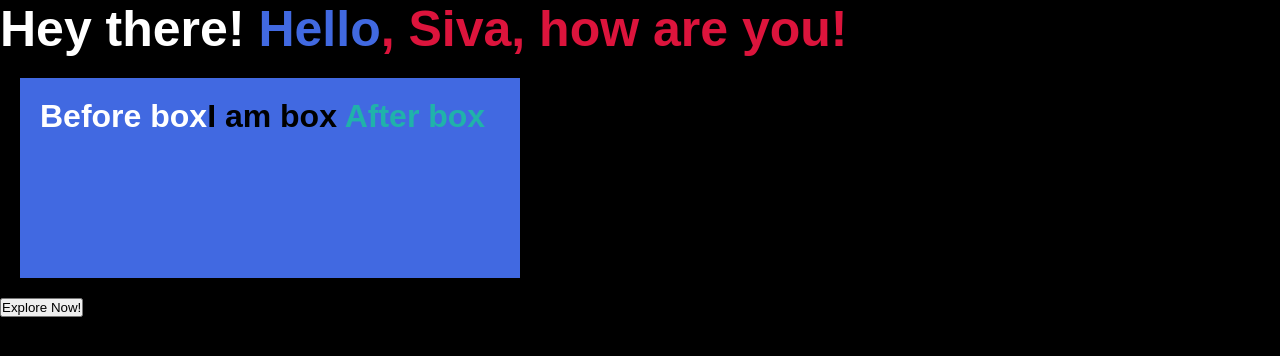
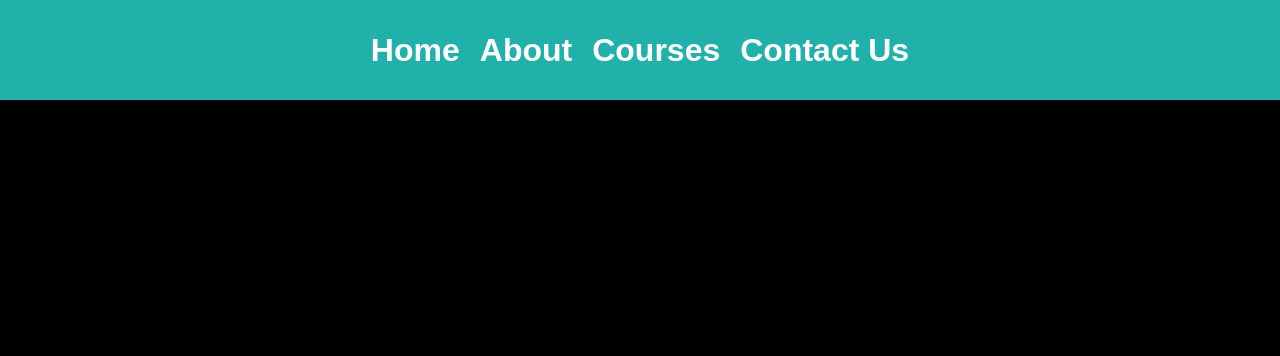
Before and after one commit to krishnalokam/sheryians_coding_school, a plain HTML site: page CSS/tailwindcss/index.html in a window 1280 px wide. Drawn offline with Linux system fonts and the light colour scheme.

Commit message:
CSS: navlink underline animation

```diff
--- a/CSS/tailwindcss/index.html
+++ b/CSS/tailwindcss/index.html
@@ -7,8 +7,11 @@
     <title>Tailwind css</title>
   </head>
   <body>
-    <h1>Hello</h1>
-    <div id="box">I am box</div>
-    <button>Explore Now!</button>
+    <nav>
+      <h4>Home</h4>
+      <h4>About</h4>
+      <h4>Courses</h4>
+      <h4>Contact Us</h4>
+    </nav>
   </body>
 </html>
--- a/CSS/tailwindcss/style.css
+++ b/CSS/tailwindcss/style.css
@@ -11,34 +11,48 @@ body {
   font-family: Arial, Helvetica, sans-serif;
 }
 
-h1 {
-  font-size: 50px;
-  color: royalblue;
-}
-h1::before {
-  content: "Hey there! ";
-  color: white;
-}
-h1::after {
-  content: ", Siva, how are you!";
-  color: crimson;
+nav {
+  height: 100px;
+  display: flex;
+  align-items: center;
+  justify-content: center;
+  background-color: lightseagreen;
+  gap: 20px;
 }
 
-#box {
-  height: 200px;
-  width: 500px;
-  background-color: royalblue;
+h4 {
   font-size: 32px;
-  font-weight: 600;
-  margin: 20px;
-  padding: 20px;
+  color: #fff;
+  position: relative;
 }
 
-#box::before {
-  content: "Before box";
-  color: white;
+h4::after {
+  content: "";
+  height: 5px;
+  width: 0%;
+  background-color: crimson;
+  position: absolute;
+  bottom: 0;
+  left: 50%;
+  transform: translateX(-50%);
+  /* display: none; */
 }
-#box::after {
-  content: " After box";
-  color: lightseagreen;
+
+h4:hover::after {
+  width: 100%;
+  /* display: inline-block; */
+  /* animation-name: anime; */
+  /* animation-duration: 2s; */
+  /* animation-timing-function: ease; */
+
+  transition: all ease-in-out 0.5s;
 }
+
+@keyframes anime {
+  from {
+    transform: translateX(-10%);
+  }
+  to {
+    transform: translateX(0%);
+  }
+}
```
